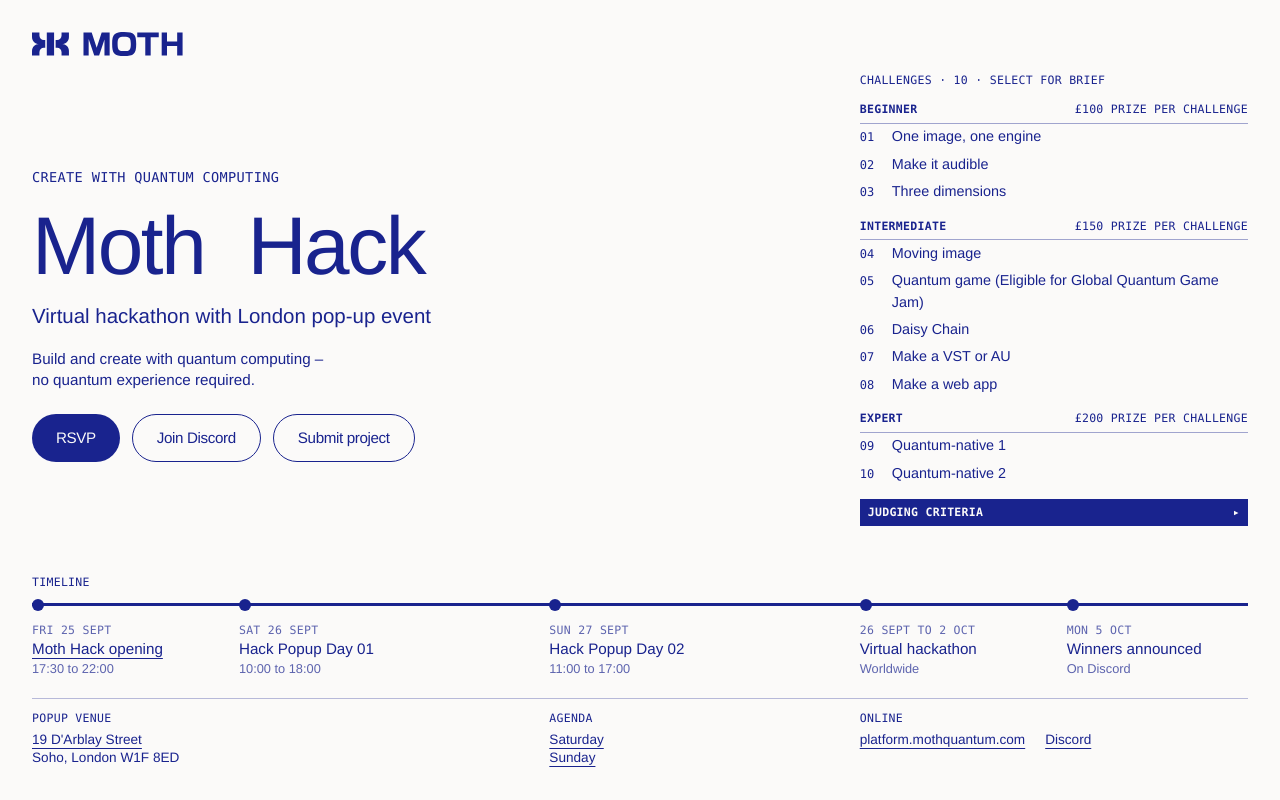
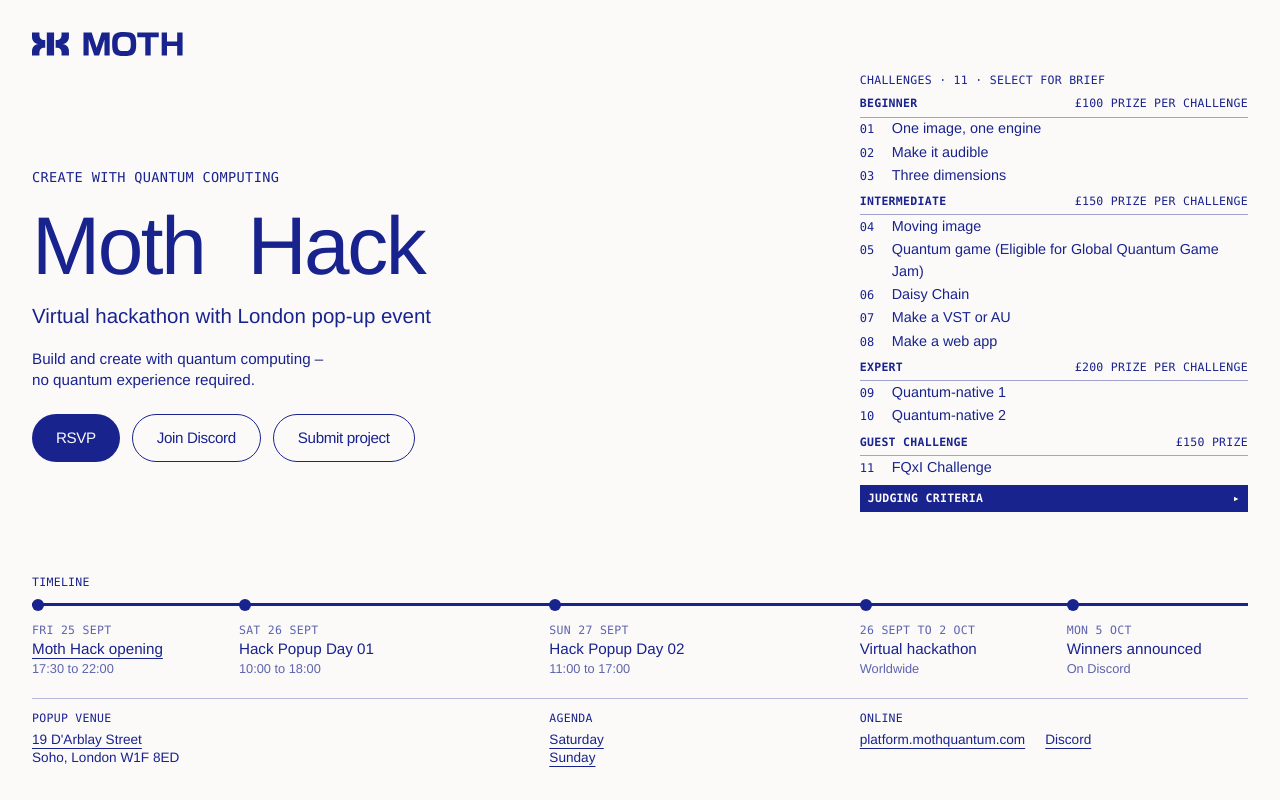
Before and after one commit to moth-quantum/moth-hack-sep-2026, a Next.js app: page / in a window 1280 px wide. Built offline with nearby package versions, Linux system fonts and the light colour scheme; a web font is replaced by a local one.

Commit message:
Add Guest Challenge 11: FQxI Challenge, with FQxI website button
Tighter challenge spacing on screens up to 860px tall so the longer list still fits one screen.

Co-Authored-By: Claude Opus 5.5 <noreply@anthropic.com>
Claude-Session: https://claude.ai/code/session_01WAcNy5MPojG6BrpfyQoA4t

```diff
--- a/components/Challenges.tsx
+++ b/components/Challenges.tsx
@@ -24,9 +24,9 @@ function Brief({ text, briefLink }: { text: string; briefLink?: { text: string;
  */
 export function Challenges() {
   return (
-    <section aria-labelledby="challenges-h" className="flex flex-col gap-3 min-w-0">
+    <section aria-labelledby="challenges-h" className="flex flex-col gap-3 [@media(max-height:860px)]:gap-1.5 min-w-0">
       <h2 id="challenges-h" className="rise font-mono text-[0.72rem] uppercase tracking-wide" style={{ ["--i" as string]: 2 }}>
-        Challenges · 10 · select for brief
+        Challenges · {event.challenges.reduce((n, t) => n + t.items.length, 0)} · select for brief
       </h2>
       {event.challenges.map((t, ti) => (
         <div key={t.tier} className="rise min-w-0" style={{ ["--i" as string]: 3 + ti }}>
@@ -40,7 +40,7 @@ export function Challenges() {
                 <button
                   type="button"
                   popoverTarget={`challenge-${c.n}`}
-                  className="flex w-full items-baseline gap-3 py-[0.18rem] text-left text-[clamp(0.9rem,1.1vw,1.05rem)] font-medium hover:underline decoration-1 underline-offset-4 cursor-pointer"
+                  className="flex w-full items-baseline gap-3 py-[0.18rem] [@media(max-height:860px)]:py-[0.05rem] text-left text-[clamp(0.9rem,1.1vw,1.05rem)] font-medium hover:underline decoration-1 underline-offset-4 cursor-pointer"
                 >
                   <span className="font-mono text-[0.75rem] tabular-nums w-5 shrink-0">{String(c.n).padStart(2, "0")}</span>
                   <span>{c.title}</span>
@@ -56,14 +56,26 @@ export function Challenges() {
                   <p className="mt-2 leading-snug">
                     <Brief text={c.brief} briefLink={"briefLink" in c ? c.briefLink : undefined} />
                   </p>
+                  <div className="mt-5 flex flex-wrap gap-2">
                     <button
                       type="button"
                       popoverTarget={`challenge-${c.n}`}
                       popoverTargetAction="hide"
-                    className="mt-5 inline-flex min-h-11 items-center rounded-full border border-moth px-5 text-[0.9rem] hover:bg-moth hover:text-paper cursor-pointer"
+                      className="inline-flex min-h-11 items-center rounded-full border border-moth px-5 text-[0.9rem] hover:bg-moth hover:text-paper cursor-pointer"
                     >
                       Close
                     </button>
+                    {"site" in c && event.links[c.site].href && (
+                      <a
+                        href={event.links[c.site].href!}
+                        target="_blank"
+                        rel="noopener noreferrer"
+                        className="inline-flex min-h-11 items-center rounded-full bg-moth px-5 text-[0.9rem] text-paper hover:bg-ink"
+                      >
+                        {event.links[c.site].label}
+                      </a>
+                    )}
+                  </div>
                 </div>
               </li>
             ))}
@@ -71,7 +83,7 @@ export function Challenges() {
         </div>
       ))}
 
-      <div className="rise min-w-0" style={{ ["--i" as string]: 6 }}>
+      <div className="rise min-w-0" style={{ ["--i" as string]: 3 + event.challenges.length }}>
         <button
           type="button"
           popoverTarget="judging"
--- a/content/event.ts
+++ b/content/event.ts
@@ -96,6 +96,13 @@ export const event = {
         { n: 10, title: "Quantum-native 2", brief: "Provide a python notebook demonstrating how you've used the API to build a workflow generating some kind of media or application (e.g. a game)." },
       ],
     },
+    {
+      tier: "Guest Challenge",
+      prize: "£150 prize",
+      items: [
+        { n: 11, title: "FQxI Challenge", brief: "Make an educational app or piece of content, teaching a general audience something about quantum computing or mechanics. All submissions must use at least one of Moth's Atlas Engines.", site: "fqxi" },
+      ],
+    },
   ],
 
   // Judging criteria (Moth team, 26 Sept). Keep verbatim.
@@ -114,6 +121,7 @@ export const event = {
     discord: { href: "https://discord.gg/N9y6URcYS", label: "Discord" } as Link,
     joinDiscord: { href: "https://discord.gg/N9y6URcYS", label: "Join Discord" } as Link,
     opening: { href: "https://luma.com/2myo5mu4", label: "Opening" } as Link,
+    fqxi: { href: "https://fqxi.org", label: "FQxI website" } as Link,
     GQGJ: { href: "https://itch.io/jam/quantum-game-jam-2026", label: "Global Quantum Game Jam" } as Link,
   },
 
```
Lines whose indentation alone changed are shown as unchanged.
